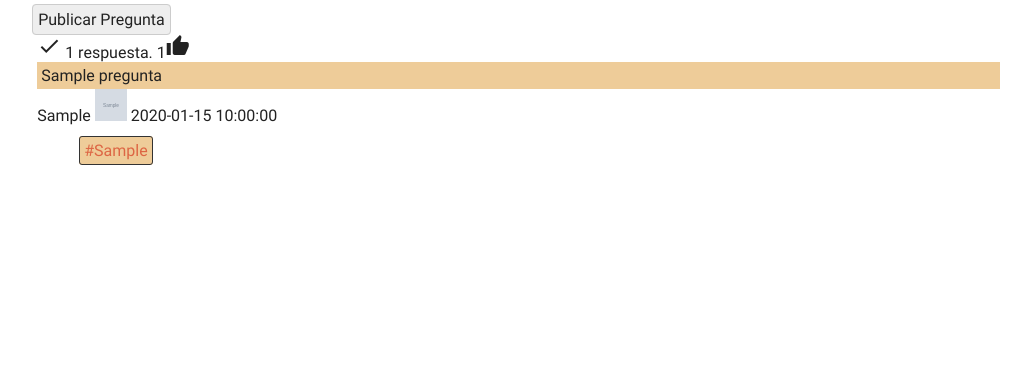
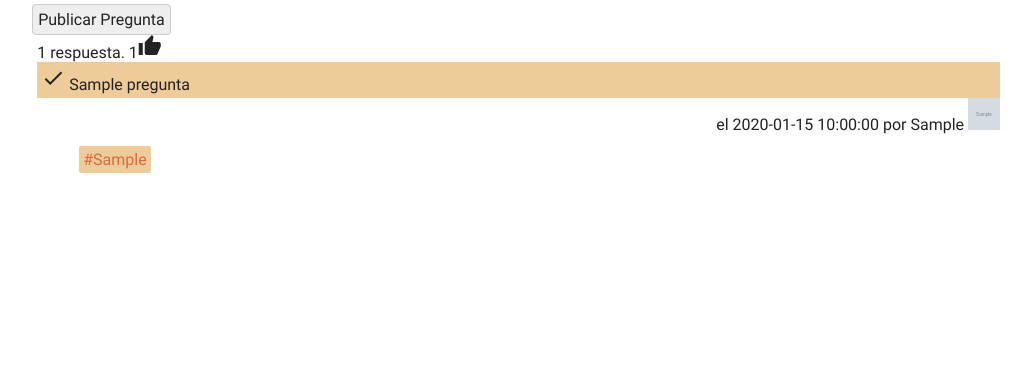
Before and after one commit to tripod-egibide/reto2, a PHP site: page / in a window 1280 px wide. Shown: the part 80-452 px from the top of the page, without its empty margins (19-1050 px from the left). Run offline with PHP 8.4, Linux system fonts and the light colour scheme; tables that the repository leaves empty hold one stand-in row (values such as "Sample post"); grey boxes marked "Sample" are stand-in pictures.

Commit message:
Continuando con estilos

```diff
--- a/src/codigo/css/style.css
+++ b/src/codigo/css/style.css
@@ -166,11 +166,14 @@ footer #logo {
 }
 .etiqueta a{
   background-color: #ec9;
-  border: 1px solid #333;
+  /*border: 1px solid #333;*/
   color: #d64;
   padding: 4px;
   margin: 2px;
-  border-radius: 3px;
+  border-radius: 2px;
+}
+.autor, .fecha{
+  text-align: right;
 }
 /*Responsividad*/
 @media only screen and (max-width: 600px) {
--- a/src/index.php
+++ b/src/index.php
@@ -44,11 +44,6 @@
         foreach ($datos as $pregunta) {
           ?>
           <div class="pregunta">
-            <?php
-            if ($pregunta["resuelto"]) {
-              echo '<i class="material-icons">check</i>';
-            }
-            ?>
             <span class="respuestas"><?php echo ($pregunta["respuestas"] == 1) ? "1 respuesta." : $pregunta["respuestas"] . " respuestas." ?></span>
             <span class="votos">
               <?php
@@ -63,11 +58,19 @@
               ?>
             </span>
             <div class="info">
-              <div class="titulo"><a href="pregunta/pregunta.php?id=<?=$pregunta["idpregunta"]?>"><?=$pregunta["titulo"]?></a></div>
-              <span class="autor"><a href="/cuenta/perfil.php?id=<?=$pregunta["idusuario"]?>">
-                <?=$pregunta["usuario"]?> <img class="avatar" src="<?=$pregunta["url_avatar"]?>">
-              </a></span>
-              <span class="fecha"><?=$pregunta["fecha_creacion"]?></span>
+              <div class="titulo">
+                  <?php
+                  if ($pregunta["resuelto"]) {
+                      echo '<i class="material-icons">check</i>';
+                  }
+                  ?>
+                  <a href="pregunta/pregunta.php?id=<?=$pregunta["idpregunta"]?>"><?=$pregunta["titulo"]?></a>
+              </div>
+              <div class="autor">
+                  el <span class="fecha"><?=$pregunta["fecha_creacion"]?></span>
+                  <a href="/cuenta/perfil.php?id=<?=$pregunta["idusuario"]?>">
+                  por <?=$pregunta["usuario"]?> <img class="avatar" src="<?=$pregunta["url_avatar"]?>"></a>
+              </div>
             </div>
             <ul class="etiquetas">
               <?php
```
